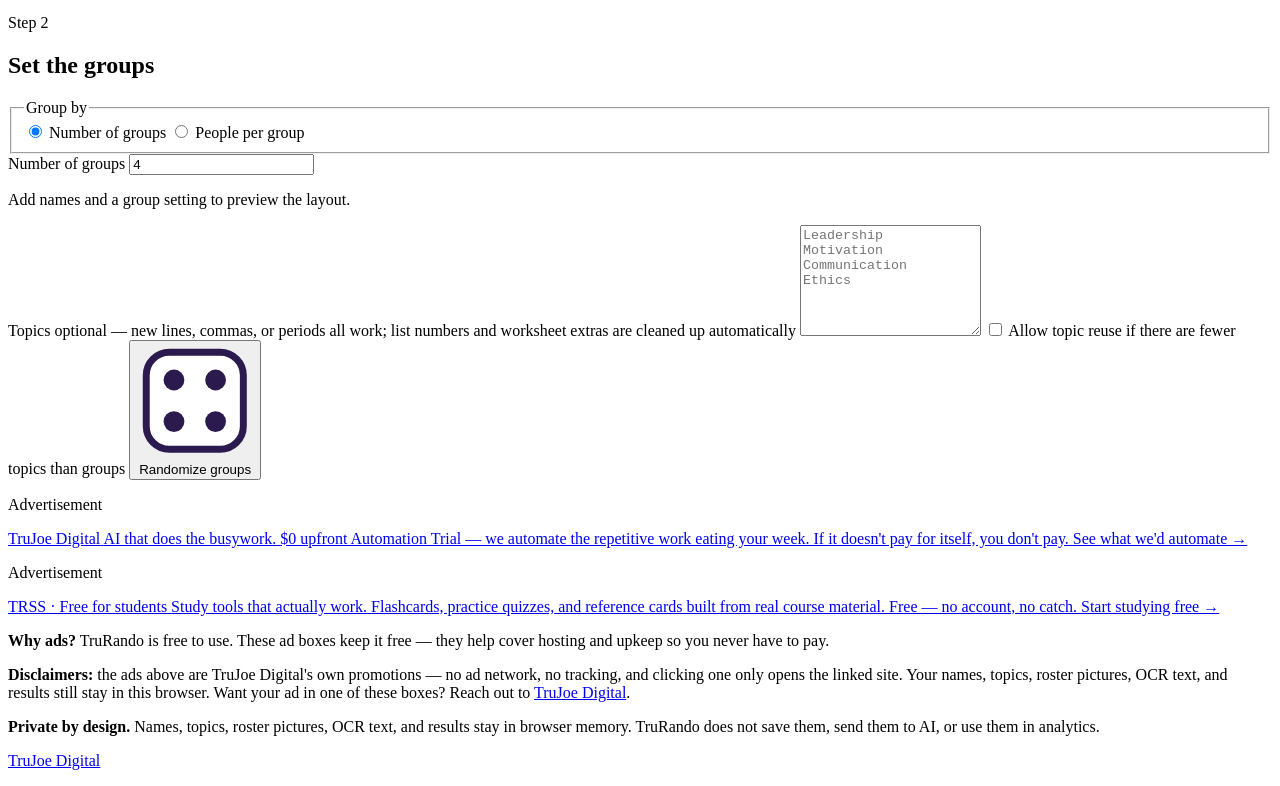
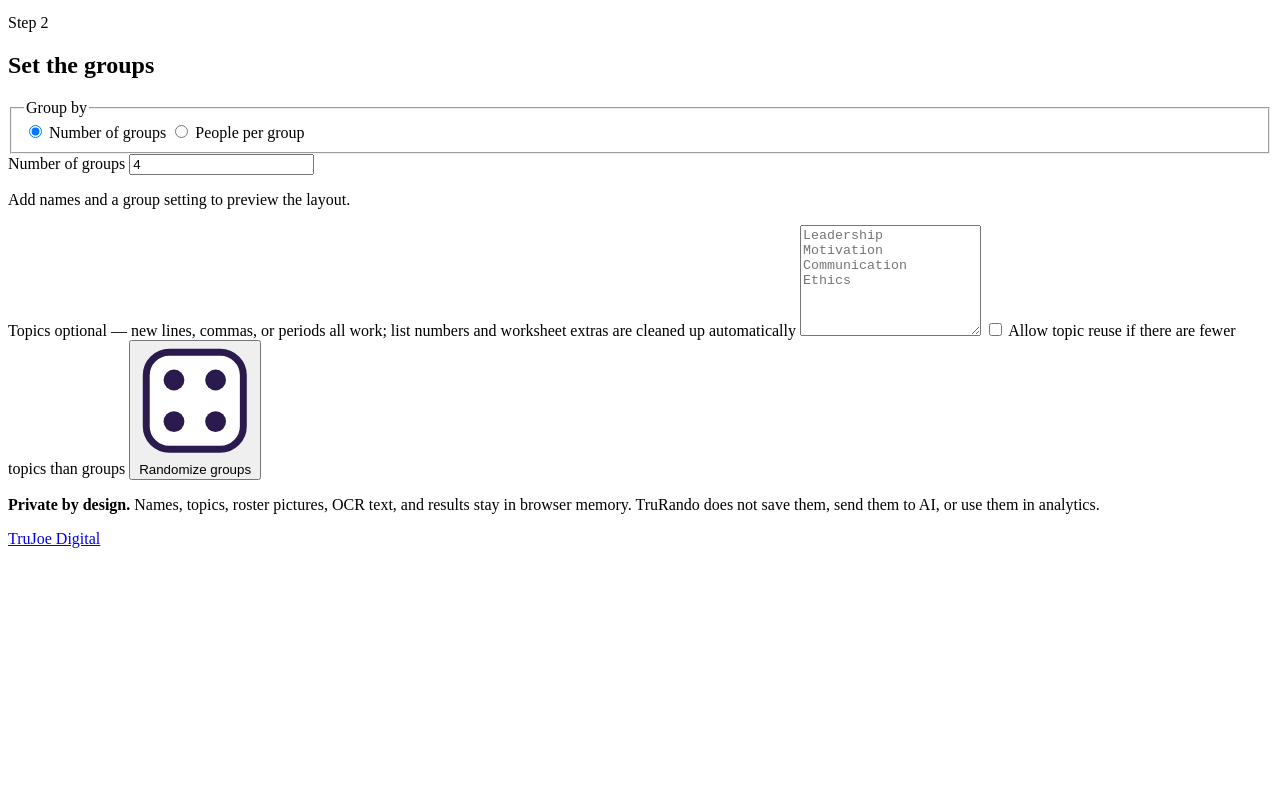
Before and after one commit to TruJ0e/TruRando, a website with bundled scripts: page index.html in a window 1280 px wide. Shown: the part 2582-3368 px from the top of the page. After the commit the page ends 3146 px from the top, so only its background shows below. Built offline with nearby package versions, Linux system fonts and the light colour scheme; files whose address does not match are found by name.

Commit message:
Remove all ads from TruRando (Truman 2026-10-05: ads take away from learning)
- index.html: entire ad-zone section removed (slots, labels, explainer).
- css/styles.css: all ad-zone/house-ad styles + print-hiding rule removed.
- tests/ads.test.js deleted (feature gone).
- PRIVACY.md: Advertising section now states no ads are shown; promises
  disclosure before anything ever goes live.
- privacy-audit.mjs: trss.trujoedigital.com removed from allowlist
  (was only needed for the TRSS house ad); schema.org entry kept.
- ads.txt untouched: still serves the real publisher ID for AdSense
  account/site verification (invisible, no visual ads).

```diff
--- a/css/styles.css
+++ b/css/styles.css
@@ -845,129 +845,6 @@ input[type="checkbox"] {
   color: var(--pink);
 }
 
-/* ---------- ad zone ---------- */
-
-.ad-zone {
-  width: min(1120px, calc(100% - 32px));
-  margin: 24px auto 0;
-  padding: 22px 20px 16px;
-  background: var(--card);
-  border: var(--border-w) dashed var(--ink-soft);
-  border-radius: var(--radius);
-}
-
-.ad-slots {
-  display: grid;
-  grid-template-columns: repeat(auto-fit, minmax(280px, 1fr));
-  gap: 16px;
-  margin-bottom: 14px;
-}
-
-.ad-slot {
-  position: relative;
-  min-height: 110px;
-  padding: 28px 16px 16px;
-  background: var(--paper);
-  border: var(--border-w) solid var(--ink);
-  border-radius: 14px;
-  box-shadow: var(--hard-shadow-sm);
-  display: flex;
-  align-items: center;
-  justify-content: center;
-}
-
-.ad-label {
-  position: absolute;
-  top: -14px;
-  left: 50%;
-  transform: translateX(-50%);
-  margin: 0;
-  padding: 3px 14px;
-  background: var(--ink);
-  color: #fff;
-  font-size: 0.72rem;
-  letter-spacing: 0.14em;
-  text-transform: uppercase;
-  border-radius: 999px;
-  white-space: nowrap;
-}
-
-.ad-placeholder {
-  margin: 0;
-  color: var(--ink-soft);
-  font-size: 0.95rem;
-}
-
-.house-ad {
-  display: block;
-  width: 100%;
-  text-decoration: none;
-  color: inherit;
-  text-align: left;
-}
-
-.house-ad-eyebrow {
-  display: block;
-  font-size: 0.72rem;
-  letter-spacing: 0.14em;
-  text-transform: uppercase;
-  color: var(--ink-soft);
-  margin-bottom: 6px;
-}
-
-.house-ad-headline {
-  display: block;
-  font-size: 1.15rem;
-  font-weight: 800;
-  line-height: 1.25;
-  margin-bottom: 6px;
-}
-
-.house-ad-copy {
-  display: block;
-  font-size: 0.9rem;
-  color: var(--ink-soft);
-  line-height: 1.45;
-  margin-bottom: 12px;
-}
-
-.house-ad-cta {
-  display: inline-block;
-  padding: 7px 16px;
-  background: var(--ink);
-  color: #fff;
-  border-radius: 999px;
-  font-size: 0.85rem;
-  font-weight: 700;
-}
-
-.house-ad:hover .house-ad-cta,
-.house-ad:focus-visible .house-ad-cta {
-  background: #ff3d7f;
-}
-
-.house-ad:focus-visible {
-  outline: 3px solid #ff3d7f;
-  outline-offset: 4px;
-  border-radius: 14px;
-}
-
-.ad-explainer {
-  max-width: 720px;
-  margin: 0 auto;
-  text-align: center;
-  font-size: 0.9rem;
-  color: var(--ink-soft);
-}
-
-.ad-explainer p {
-  margin: 8px 0;
-}
-
-.ad-disclaimer {
-  font-size: 0.78rem;
-}
-
 /* ---------- confetti canvas ---------- */
 
 #confettiCanvas {
@@ -1043,7 +920,6 @@ input[type="checkbox"] {
   .site-header,
   .app-shell > .panel:not(.results-panel),
   .site-footer,
-  .ad-zone,
   .results-actions,
   .mini-button,
   .step {
--- a/index.html
+++ b/index.html
@@ -201,35 +201,6 @@
     </section>
   </main>
 
-  <section class="ad-zone" aria-label="Advertisements">
-    <div class="ad-slots">
-      <div class="ad-slot" data-ad-slot="bottom-1">
-        <p class="ad-label">Advertisement</p>
-        <!-- ADSENSE SWAP POINT (slot bottom-1): to run AdSense here, replace the entire <a class="house-ad">…</a> block below with the AdSense ad-unit snippet (<ins class="adsbygoogle" …></ins>), and add the AdSense loader <script> to <head>. That loader needs CSP + privacy-audit allowlisting and a PRIVACY.md update first — see the flip list. House ads stay live until AdSense is approved and actually earning. -->
-        <a class="house-ad" href="https://trujoedigital.com" target="_blank" rel="noopener" aria-label="Advertisement: TruJoe Digital — AI automation services">
-          <span class="house-ad-eyebrow">TruJoe Digital</span>
-          <span class="house-ad-headline">AI that does the busywork.</span>
-          <span class="house-ad-copy">$0 upfront Automation Trial — we automate the repetitive work eating your week. If it doesn't pay for itself, you don't pay.</span>
-          <span class="house-ad-cta">See what we'd automate &rarr;</span>
-        </a>
-      </div>
-      <div class="ad-slot" data-ad-slot="bottom-2">
-        <p class="ad-label">Advertisement</p>
-        <!-- ADSENSE SWAP POINT (slot bottom-2): to run AdSense here, replace the entire <a class="house-ad">…</a> block below with the AdSense ad-unit snippet (<ins class="adsbygoogle" …></ins>), and add the AdSense loader <script> to <head>. That loader needs CSP + privacy-audit allowlisting and a PRIVACY.md update first — see the flip list. House ads stay live until AdSense is approved and actually earning. -->
-        <a class="house-ad" href="https://trss.trujoedigital.com" target="_blank" rel="noopener" aria-label="Advertisement: TRSS — free student study tools">
-          <span class="house-ad-eyebrow">TRSS &middot; Free for students</span>
-          <span class="house-ad-headline">Study tools that actually work.</span>
-          <span class="house-ad-copy">Flashcards, practice quizzes, and reference cards built from real course material. Free — no account, no catch.</span>
-          <span class="house-ad-cta">Start studying free &rarr;</span>
-        </a>
-      </div>
-    </div>
-    <div class="ad-explainer">
-      <p><strong>Why ads?</strong> TruRando is free to use. These ad boxes keep it free — they help cover hosting and upkeep so you never have to pay.</p>
-      <p class="ad-disclaimer"><strong>Disclaimers:</strong> the ads above are TruJoe Digital's own promotions — no ad network, no tracking, and clicking one only opens the linked site. Your names, topics, roster pictures, OCR text, and results still stay in this browser. Want your ad in one of these boxes? Reach out to <a href="https://trujoedigital.com" target="_blank" rel="noopener">TruJoe Digital</a>.</p>
-    </div>
-  </section>
-
   <footer class="site-footer">
     <p><strong>Private by design.</strong> Names, topics, roster pictures, OCR text, and results stay in browser memory. TruRando does not save them, send them to AI, or use them in analytics.</p>
     <p class="footer-brand"><a href="https://trujoedigital.com" target="_blank" rel="noopener">TruJoe Digital</a></p>
--- a/scripts/privacy-audit.mjs
+++ b/scripts/privacy-audit.mjs
@@ -2,11 +2,11 @@ import { readFile } from 'node:fs/promises';
 
 const sourceFiles = ['index.html', 'js/app.js', 'js/randomizer.js', 'js/ocr.js', 'js/export.js'];
 // Privacy intent: no trackers, analytics, or data exfiltration. Truman's own
-// domains are allowlisted so the site can link out to his own properties
-// (footer brand link, ad-contact links, house-ad creatives) without tripping the gate.
+// domain is allowlisted so the site can link out to his own properties
+// (footer brand link) without tripping the gate.
 // https://schema.org is allowlisted as the JSON-LD @context vocabulary
 // identifier — it is never fetched by the browser, only read by crawlers.
-const allowedExternalDomains = ['https://trujoedigital.com', 'https://trss.trujoedigital.com', 'https://schema.org'];
+const allowedExternalDomains = ['https://trujoedigital.com', 'https://schema.org'];
 const forbidden = [
   ['localStorage', /\blocalStorage\b/],
   ['sessionStorage', /\bsessionStorage\b/],
```
Also changed, not shown: PRIVACY.md (+1 -5 lines), tests/ads.test.js (deleted, +0 -52 lines).
